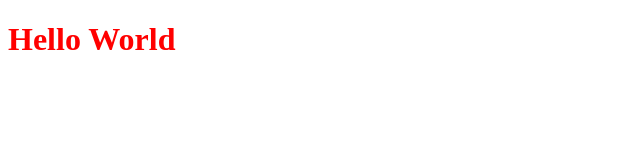
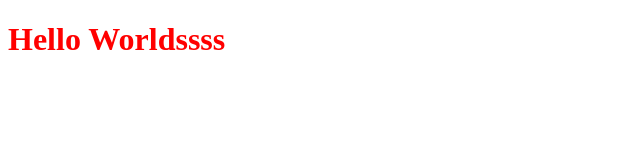
Before and after one commit to MacEshaq/deployExercise1, a plain HTML site: page index.html in a window 1280 px wide. Shown: the full height of the page, 0-640 px from the left. Drawn offline with Linux system fonts and the light colour scheme.

Commit message:
Update index.html

```diff
--- a/index.html
+++ b/index.html
@@ -9,7 +9,7 @@
 </head>
 <body>
 
-    <h1>Hello World</h1>
+    <h1>Hello Worldssss</h1>
 
 </body>
 </html>
```
